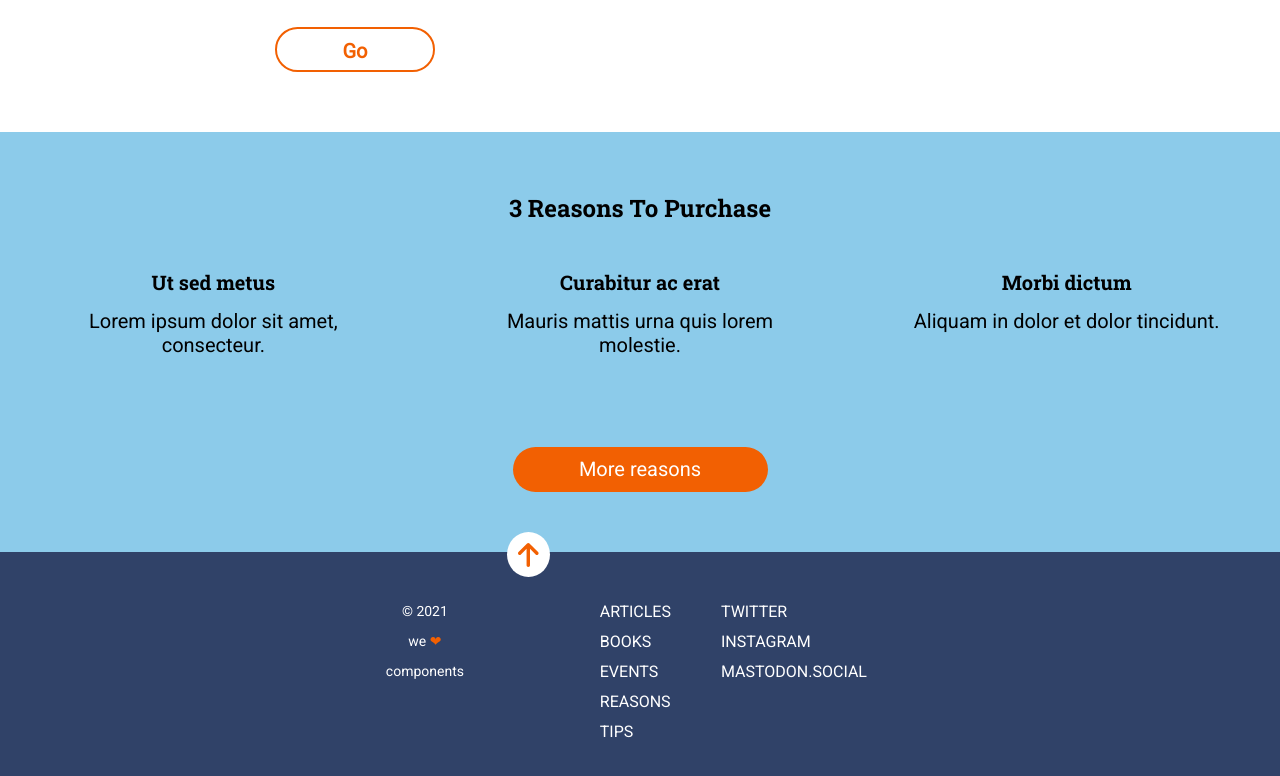
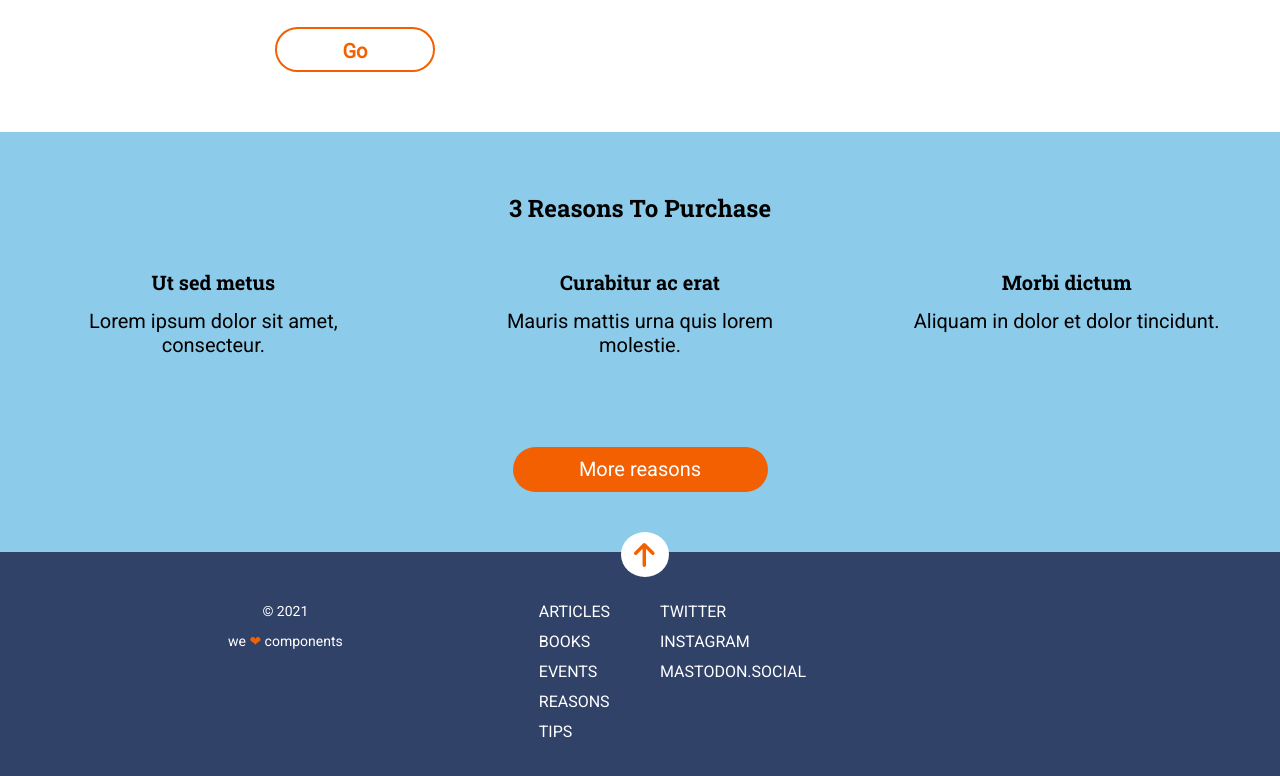
Before and after one commit to Adalab/modulo-1-evaluacion-final-AnadelaJara, a website: page src/html/index.html in a window 1280 px wide. Shown: the part 1013-1789 px from the top of the page. Drawn offline with nearby package versions, Linux system fonts and the light colour scheme; files that its build step writes are made by us from their sources; files whose address does not match are found by name.

Commit message:
added updated

```diff
--- a/src/html/partials/footer.html
+++ b/src/html/partials/footer.html
@@ -1,5 +1,6 @@
 <footer class="footer">
 
+    <a href="index.html#header" class="footer__btn"> <img src="./assets/images/ico-arrow.svg"  alt="arrow"></a>
 
 <nav class="footer__nav">
     <ul class="footer__nav--articles">
@@ -23,5 +24,4 @@
 <p>we <span class="heart">❤︎</span> components</p>
 </section>
 
-<a href="index.html#header" class="footer__btn"> <img src="./assets/images/ico-arrow.svg"  alt="arrow"></a>
 </footer>
--- a/src/scss/layout/_footer.scss
+++ b/src/scss/layout/_footer.scss
@@ -4,7 +4,6 @@ a {
 }
 .footer {
   width: 100%;
-  height: 465px;
   background-color: $colorFooter;
   color: $colorWhite;
   font-family: $fontText;
@@ -13,16 +12,19 @@ a {
   justify-content: space-between;
   align-items: center;
   text-align: center;
+
   @media (min-width: 768px) {
     flex-direction: row;
     align-items: flex-start;
     justify-content: space-between;
-    padding-bottom: 39px;
-    height: 240px;
+    padding-bottom: 45px;
     padding-left: 30px;
 
     @media (min-width: 1200px) {
-      padding: 0 370px;
+      padding-right: 370px;
+      padding-left: 200px;
+      height: 240px;
+      justify-content: center;
     }
   }
 
@@ -31,12 +33,18 @@ a {
     height: 45px;
     background-color: $colorWhite;
     border-radius: 50%;
-    transform: translate(0, -490px);
+    transform: translateY(-20px);
     line-height: 60px;
     top: 0;
-    position: relative;
+    text-align: center;
+
     @media (min-width: 768px) {
-      transform: translate(-360px, -20px);
+      transform: translate(220px, -20px);
+    }
+    @media (min-width: 1200px) {
+      transform: translate(250px, -20px);
+      width: 200px;
+      height: 45px;
     }
   }
 
@@ -44,9 +52,13 @@ a {
     text-transform: uppercase;
     font-size: 16px;
     line-height: 1.88;
+    width: 300px;
+    text-align: center;
+
     @media (min-width: 768px) {
       line-height: 30px;
     }
+
     &--articles {
       list-style: none;
       padding-top: 60px;
@@ -55,14 +67,24 @@ a {
         padding-top: 45px;
         padding-left: 120px;
       }
+      @media (min-width: 1200) {
+        width: 160px;
+        padding-right: 150px;
+      }
     }
     &--rrss {
       padding-top: 30px;
       list-style: none;
+      width: 300px;
+      text-align: center;
+
       @media (min-width: 768px) {
         text-align: left;
         padding-top: 45px;
         padding-left: 50px;
+      }
+      @media (min-width: 1200) {
+        width: 160px;
       }
     }
   }
@@ -71,9 +93,18 @@ a {
     line-height: 2.14;
     padding-top: 30px;
     padding-bottom: 45px;
+
     @media (min-width: 768px) {
       padding-top: 45px;
       order: -1;
+      width: 130px;
+      display: flex;
+      flex-direction: column;
+      align-items: center;
+      justify-content: center;
+    }
+    @media (min-width: 1200px) {
+      width: 100%;
     }
   }
 }
--- a/src/scss/layout/_header.scss
+++ b/src/scss/layout/_header.scss
@@ -27,7 +27,7 @@
 .header__title {
   width: 290px;
   height: 50%;
-  margin: 380px 15px 0;
+  margin: 480px 15px 0;
   text-transform: uppercase;
   font-size: 42px;
   text-align: center;
```
